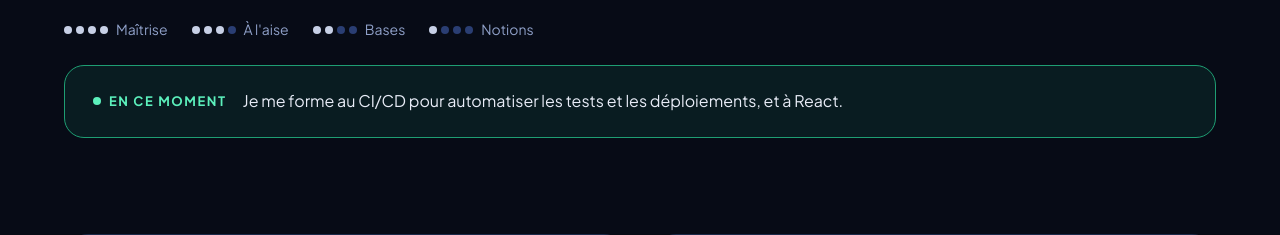
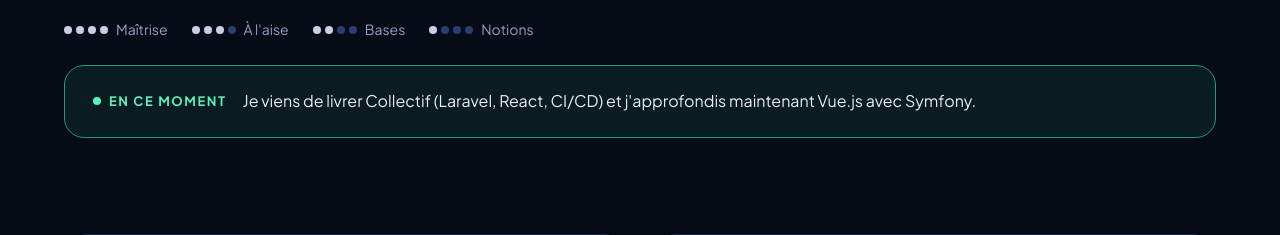
Before and after one commit to kevin95670/kevinleonard, a PHP site: page /parcours.php in a window 1280 px wide. Shown: the part 2919-3154 px from the top of the page. Run offline with PHP 8.4, Linux system fonts and the light colour scheme.

Commit message:
maj en ce moment phrase

```diff
--- a/public_html/parcours.php
+++ b/public_html/parcours.php
@@ -237,7 +237,7 @@ $qualites = [
     </ul>
     <p class="parcours-actuel">
       <span class="parcours-actuel-etiquette">En ce moment</span>
-      <span>Je me forme au CI/CD pour automatiser les tests et les déploiements, et à React.</span>
+        <span>Je viens de livrer Collectif (Laravel, React, CI/CD) et j'approfondis maintenant Vue.js avec Symfony.</span>
     </p>
   </section>
 
```
